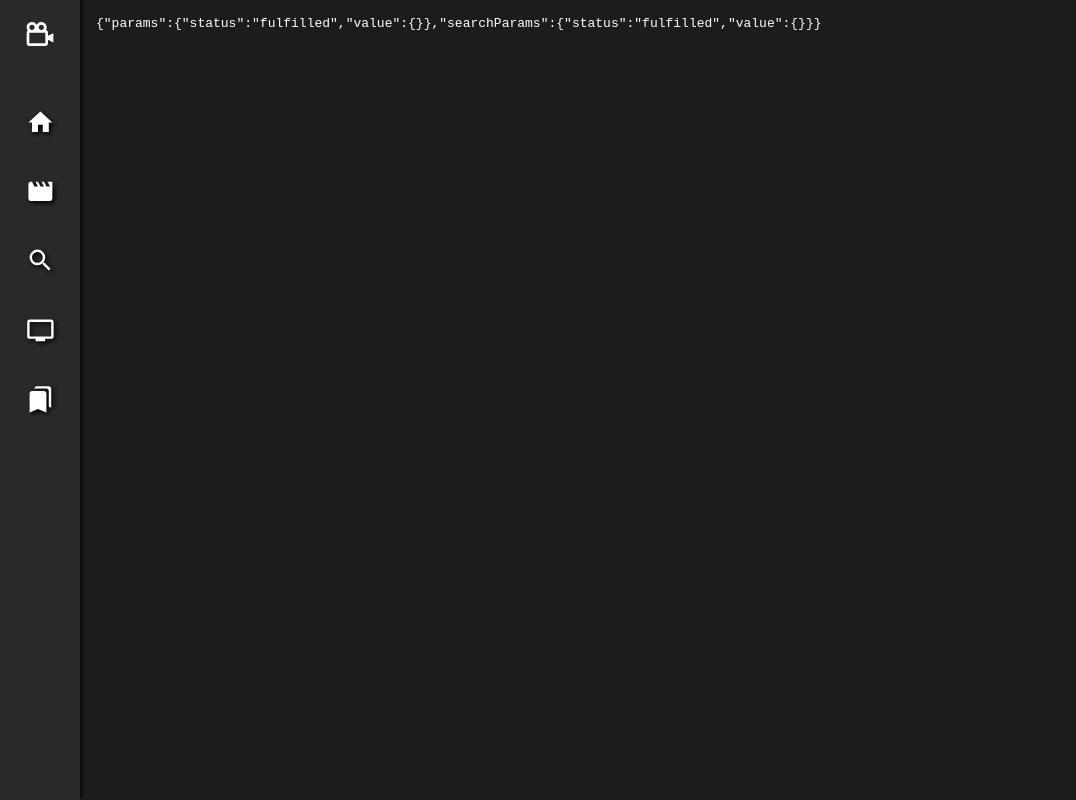
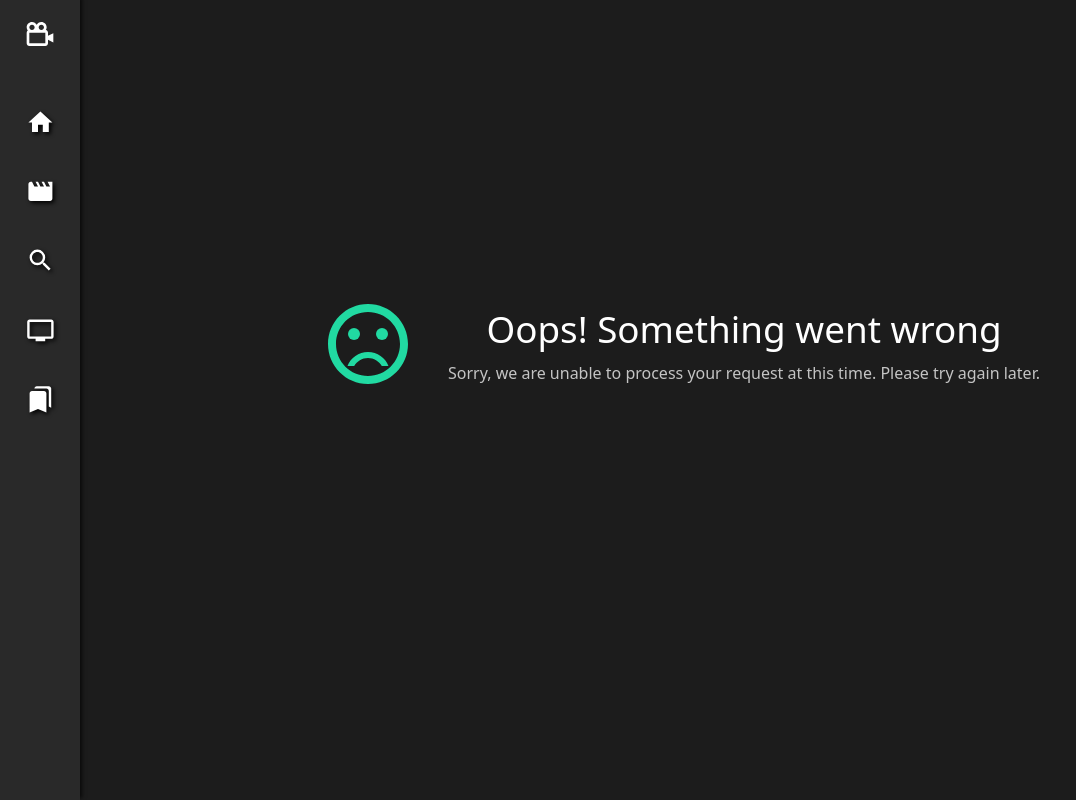
Before and after one commit to devXprite/MoviesPrix, a Next.js app: page /test in a window 1280 px wide. Shown: the whole page, without its empty margins (0-1076 px from the left). Built offline with nearby package versions, Linux system fonts and the light colour scheme.

Commit message:
update error page

```diff
--- /dev/null
+++ b/app/error.scss
@@ -0,0 +1,43 @@
+@import './globals.scss';
+
+.error__page {
+    margin-top: 35vh;
+    text-align: center;
+    display: flex;
+    justify-content: center;
+    align-items: center;
+
+    svg {
+        color: $primaryColor;
+        font-size: 6rem;
+        margin-right: 2rem;
+    }
+
+    .text {
+        h1 {
+            font-size: 2.3rem;
+            font-weight: normal;
+            margin-bottom: 0.5rem;
+        }
+
+        p {
+            color: rgb(196, 196, 196);
+        }
+    }
+
+    @media screen and (max-width: $mobile) {
+        flex-direction: column;
+        margin-top: 30vh;
+
+        svg {
+            font-size: 4rem;
+            margin: 1rem 0;
+        }
+
+        .text {
+            h1 {
+                font-size: 1.5rem;
+            }
+        }
+    }
+}
--- a/app/test/page.jsx
+++ b/app/test/page.jsx
@@ -1,11 +1,14 @@
-// import Loader from "../../components/Loader";
+import { MdSentimentVeryDissatisfied } from 'react-icons/md';
+import '../error.scss';
 
-export default function page(prop){
+export default function page(prop) {
     return (
-        <pre>
-            {
-                JSON.stringify(prop)
-            }
-        </pre>
+        <div className='error__page'>
+            <MdSentimentVeryDissatisfied />
+            <div className="text">
+                <h1>Oops! Something went wrong</h1>
+                <p>Sorry, we are unable to process your request at this time. Please try again later.</p>
+            </div>
+        </div>
     )
 }
```
Also changed, not shown: app/error.jsx (+17 -6 lines).
